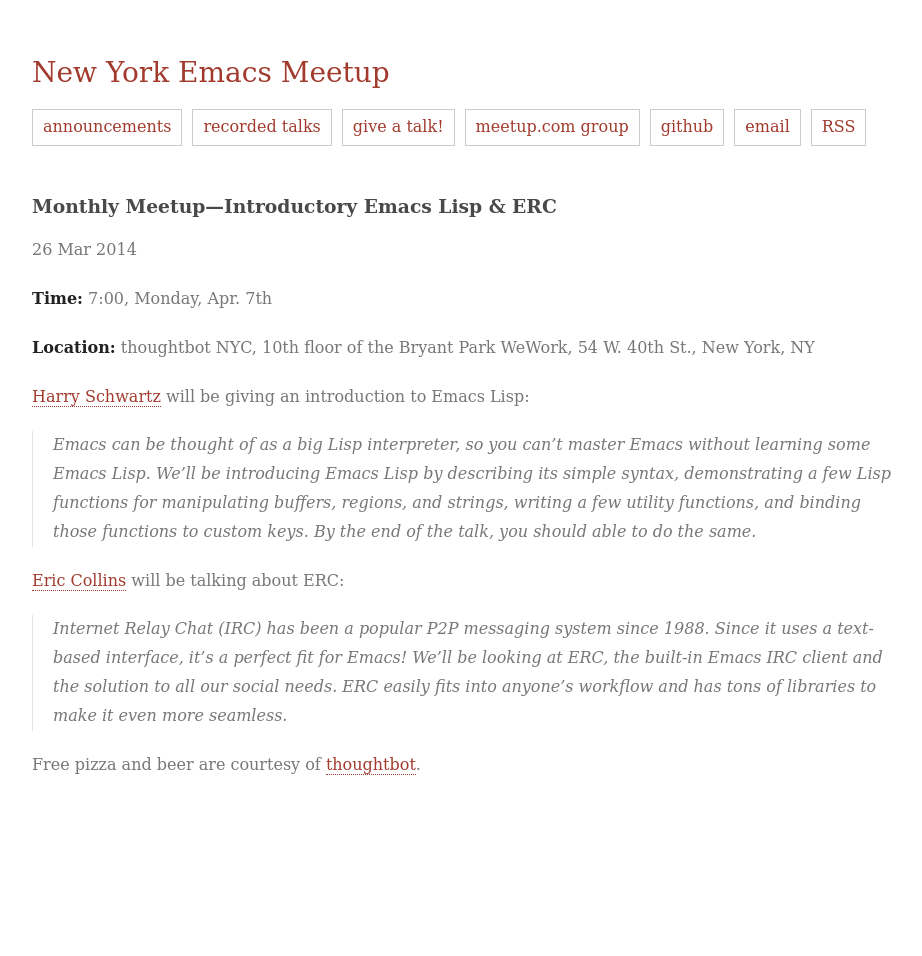
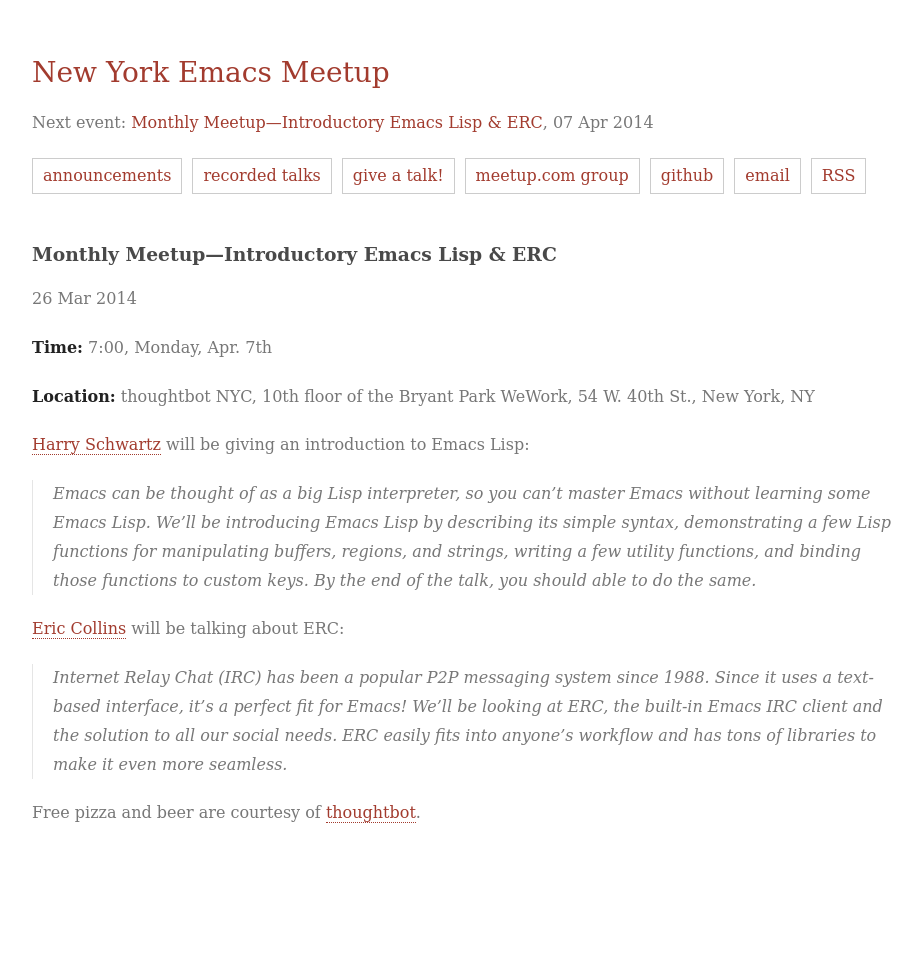
Before and after one commit to emacsnyc/emacsnyc.github.io, a Jekyll site: the page built from _posts/2014-03-26-monthly-meetup-introductory-emacs-lisp-erc.md, in a window 1280 px wide. Shown: the whole page, without its empty margins (178-1100 px from the left). Built offline with Jekyll 4.4.1, drawn with Linux system fonts in a browser that asks for light colours; before the commit the page ends 907 px from its top, so only the background shows below that.

Commit message:
Announce next event or new post in the header
* For scheduled meetups, add a "scheduled: <date>" tag in post's
  metadata.

```diff
--- a/_includes/header.html
+++ b/_includes/header.html
@@ -1,5 +1,7 @@
 <header>
   <h1><a href="/">New York Emacs Meetup</a></h1>
+
+  {% include latest_post.html %}
 
   <ul class="nav">
     <li><a href="/blog.html">announcements</a></li>
--- /dev/null
+++ b/_includes/latest_post.html
@@ -0,0 +1,14 @@
+{% assign latest_post = site.posts | first %}
+
+{% if latest_post.scheduled %}
+<p>
+  Next event:
+  <a href="{{ BASE_PATH }}{{ post.url }}">{{ latest_post.title }}</a>,
+  {{ latest_post.scheduled | date_to_string }}
+</p>
+{% else %}
+<p>
+  Latest announcement:
+  <a href="{{ BASE_PATH }}{{ post.url }}">{{ latest_post.title }}</a>
+</p>
+{% endif %}
--- a/_posts/2014-03-26-monthly-meetup-introductory-emacs-lisp-erc.md
+++ b/_posts/2014-03-26-monthly-meetup-introductory-emacs-lisp-erc.md
@@ -2,6 +2,7 @@
 title: Monthly Meetup&mdash;Introductory Emacs Lisp & ERC
 layout: post
 date: 2014-03-26 10:27
+scheduled: 2014-04-07 19:00
 ---
 
 **Time:** 7:00, Monday, Apr. 7th
```
